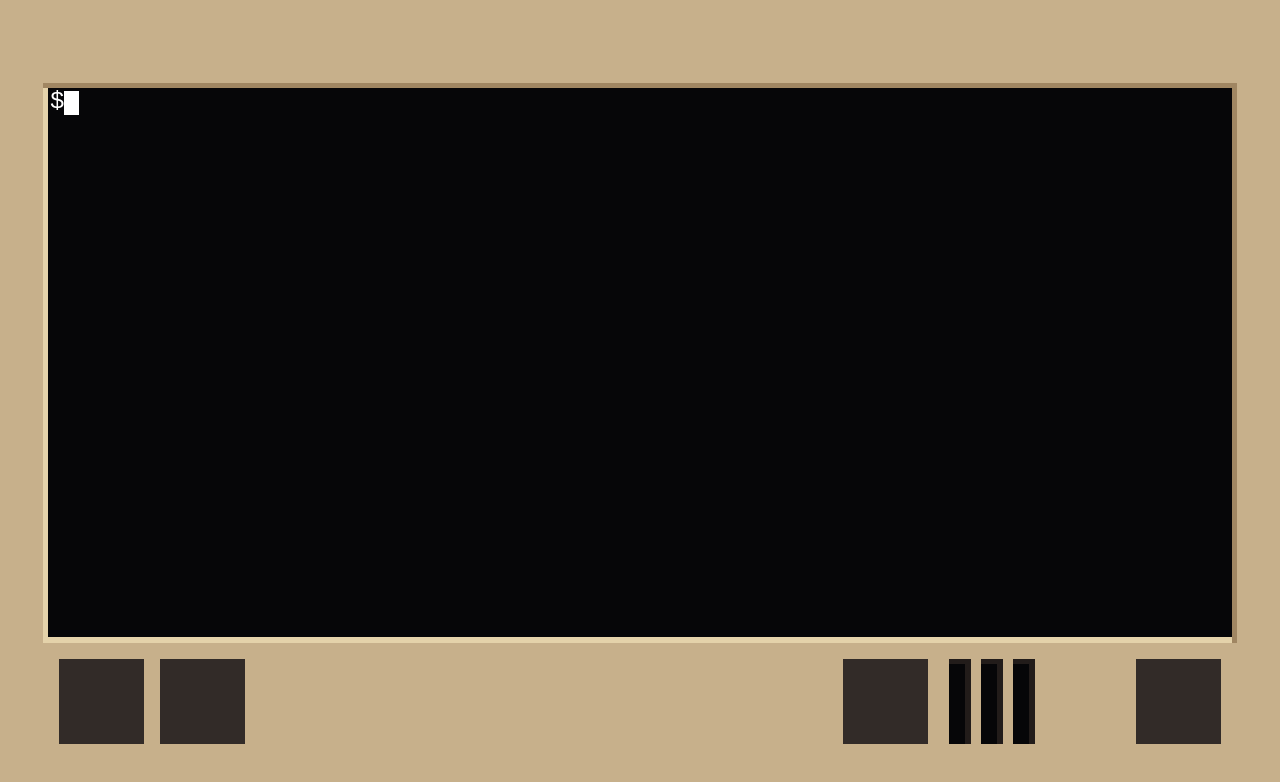
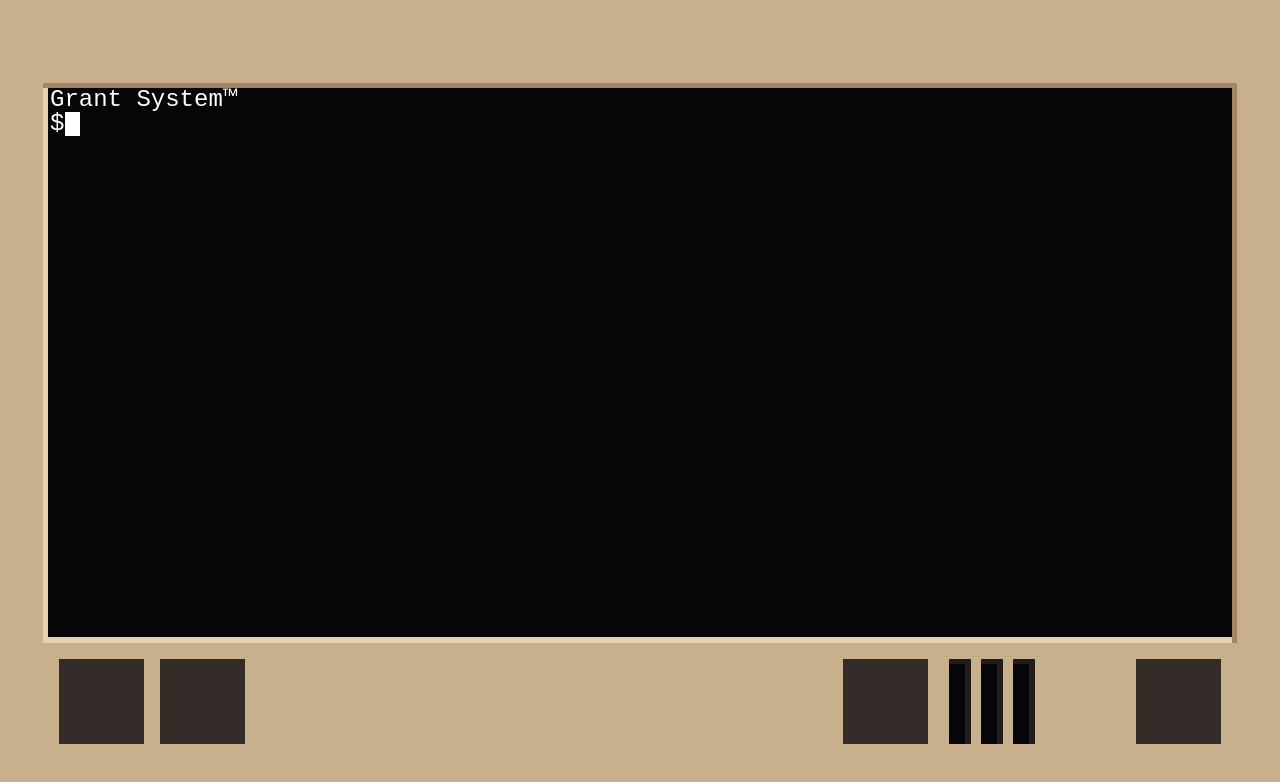
Before and after one commit to endgrant/endgrant, a plain HTML site: page index.html in a window 1280 px wide. Drawn offline with Linux system fonts and the light colour scheme.

Commit message:
Typing improvements

```diff
--- a/index.html
+++ b/index.html
@@ -52,9 +52,20 @@
 <body>
     <div class="border-wrapper">
         <div class="content">
-            <pre class="terminal">
-$<span class="cursor"></span></pre>
+<pre class="terminal">
+Grant System™
+$<textarea class="user-input" id="user-input" autofocus maxlength="256"></textarea><span class="cursor"></span>
+</pre>
         </div>
     </div>
+
+    <script>
+        const userinput = document.getElementById('user-input');
+
+        // Refocus on focus lost
+        userinput.addEventListener('blur', function() {
+            userinput.focus();
+        });
+    </script>
 </body>
 </html>
--- a/styling.css
+++ b/styling.css
@@ -1,21 +1,44 @@
-.terminal {
+pre.terminal, textarea.user-input {
     background: transparent;
     color: white;
+    border: none;
+    outline: none;
+
+    font-size: 1em;
     font-family: monospace;
+    line-height: 1;
+    vertical-align: baseline;
+
     margin: 0;
-    margin-left: 2px;
-}
-.terminal *::selection {
+    padding: 0;
+    box-sizing: content-box;
+} *::selection {
     background: white;
     color: black;
 }
+pre.terminal {
+    margin-left: 2px;
+}
+textarea.user-input {
+    resize: none;
+    field-sizing: content;
+    height: calc(1em);
 
-.cursor {
+    vertical-align: top;
+    text-wrap: nowrap;
+    overflow-y: hidden;
+
+    caret-color: transparent;
+    pointer-events: none;
+}
+
+
+span.cursor {
     display: inline-block;
     width: 1ch;
     height: 1em;
     background-color: white;
-    vertical-align: text-bottom;
+    vertical-align: top;
     animation: blink 1s steps(1) infinite;
 } @keyframes blink {
     50% {
```
